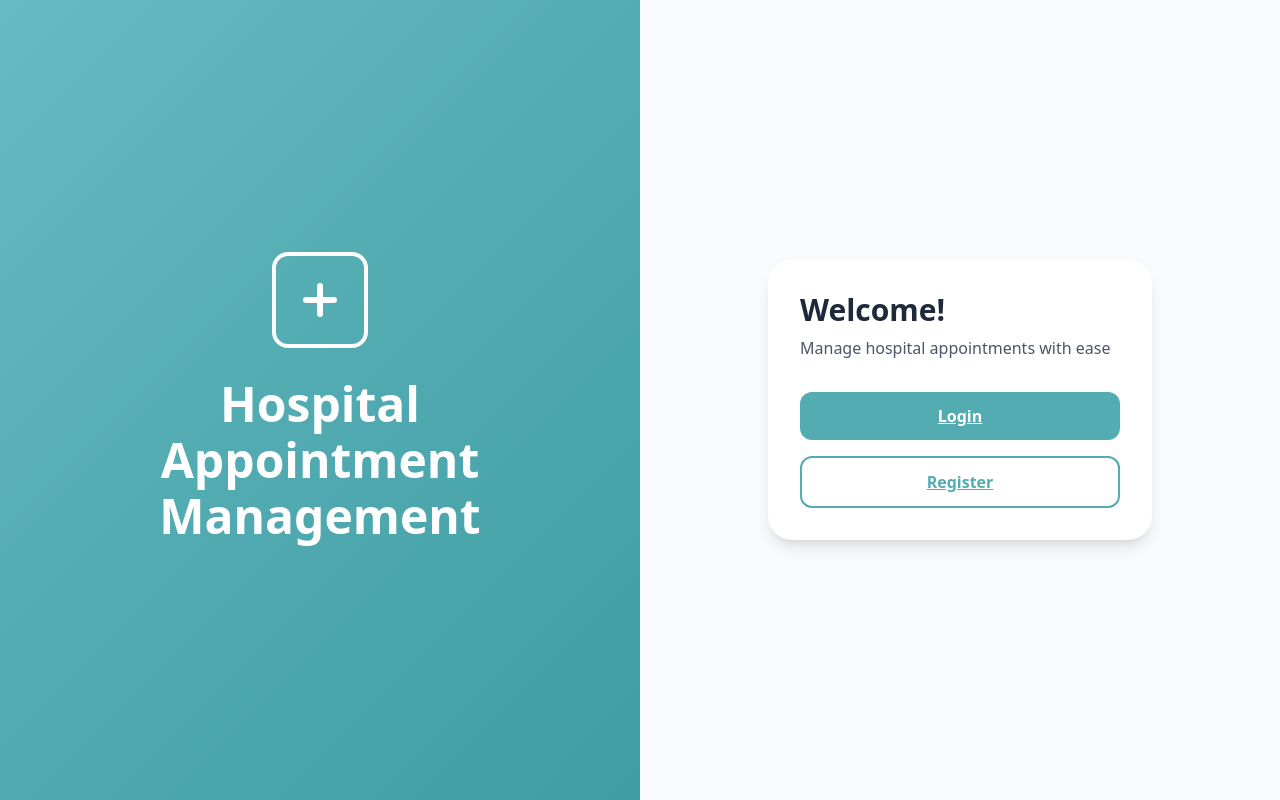
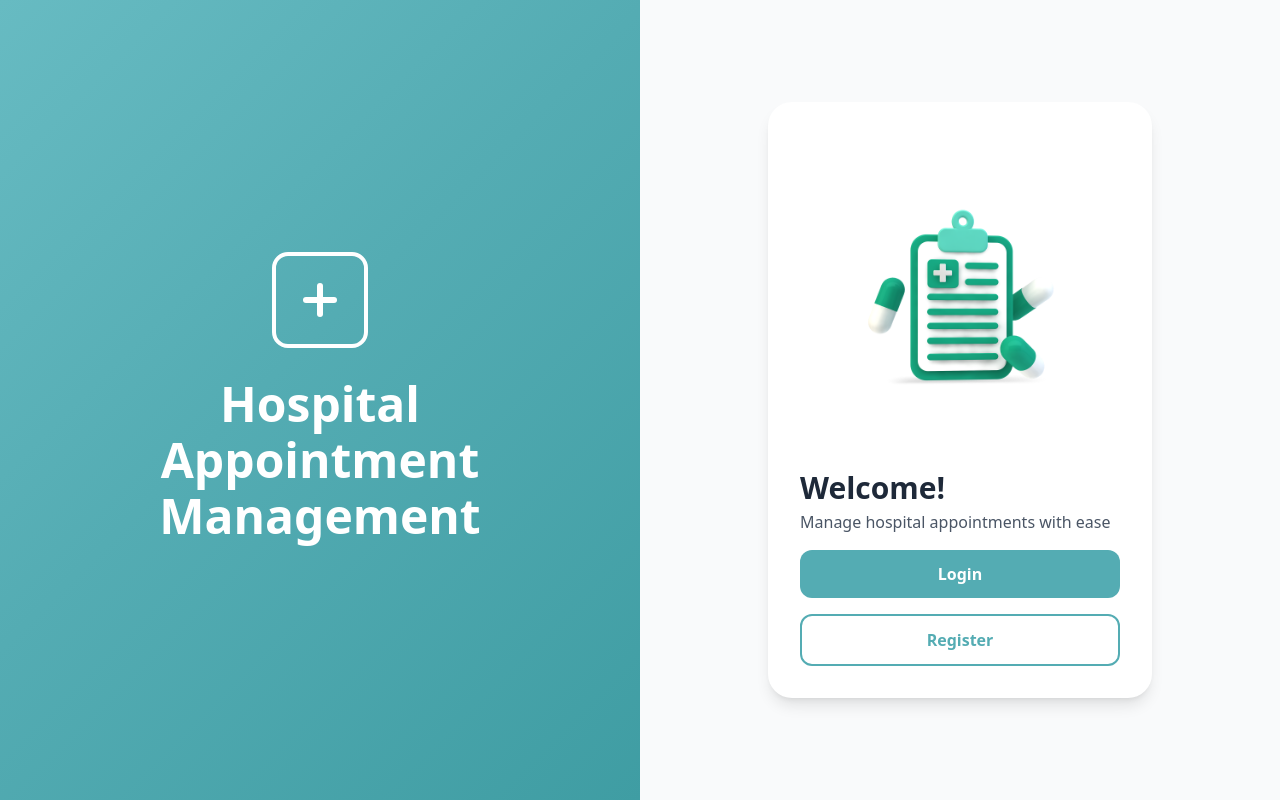
Before and after one commit to aeihrt/hospital-app, a React (Vite) app in the folder hospital-app/: page / in a window 1280 px wide. Built offline with nearby package versions, Linux system fonts and the light colour scheme; no server answers.

Commit message:
feat: add medicine image to landing page and adjust styles for improved layout

```diff
--- a/hospital-app/src/pages/Landing.jsx
+++ b/hospital-app/src/pages/Landing.jsx
@@ -21,6 +21,14 @@ function Landing() {
             <div className="landing-right">
                 <div className="landing-form-wrap">
                     <div className="landing-card">
+                        <div className="landing-top-image-wrap">
+                            <img
+                                src="/medicine.png"
+                                alt="Medicine"
+                                className="landing-top-image"
+                            />
+                        </div>
+
                         <h2 className="landing-heading">Welcome!</h2>
                         <p className="landing-subheading">Manage hospital appointments with ease</p>
 
--- a/hospital-app/src/styles/pages/Landing.css
+++ b/hospital-app/src/styles/pages/Landing.css
@@ -38,15 +38,15 @@
     }
 
     .landing-card {
-    @apply bg-white rounded-3xl shadow-lg p-8;
+    @apply bg-white rounded-3xl shadow-lg px-8 pb-8 pt-5;
     }
 
     .landing-heading {
-    @apply text-3xl font-bold text-gray-800 mb-2;
+    @apply text-3xl font-bold text-gray-800 mb-1;
     }
 
     .landing-subheading {
-    @apply text-gray-600 mb-8;
+    @apply text-gray-600 mb-4;
     }
 
     .landing-actions {
@@ -55,21 +55,31 @@
 
     .landing-primary-btn {
     background-color: #54ACB3;
-    @apply block w-full text-white py-3 px-4 rounded-xl font-semibold text-center transition-colors;
+    @apply block w-full text-white py-3 px-4 rounded-xl font-semibold text-center transition-colors no-underline;
     }
 
     .landing-primary-btn:hover {
     background-color: #469aa1;
+    @apply no-underline;
     }
 
     .landing-secondary-btn {
-    @apply block w-full border-2 py-3 px-4 rounded-xl font-semibold text-center transition-colors;
+    @apply block w-full border-2 py-3 px-4 rounded-xl font-semibold text-center transition-colors no-underline;
     border-color: #54ACB3;
     color: #54ACB3;
     }
 
     .landing-secondary-btn:hover {
     background-color: rgba(84, 172, 179, 0.1);
+    @apply no-underline;
+    }
+
+    .landing-top-image-wrap {
+    @apply flex justify-center mb-2;
+    }
+
+    .landing-top-image {
+    @apply w-44 h-44 md:w-85 md:h-85 object-contain;
     }
 
 :root {
```
Also changed, not shown: hospital-app/public/medicine.png (added).
